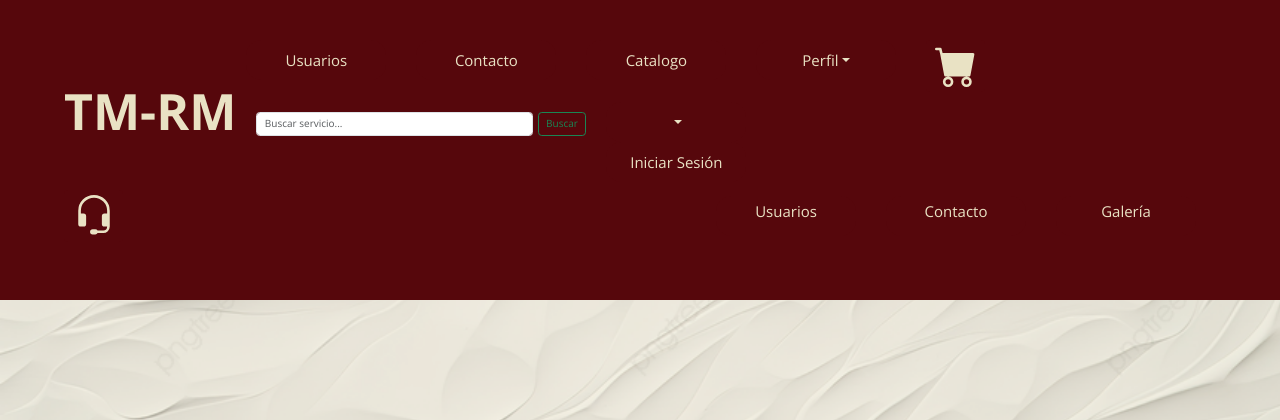
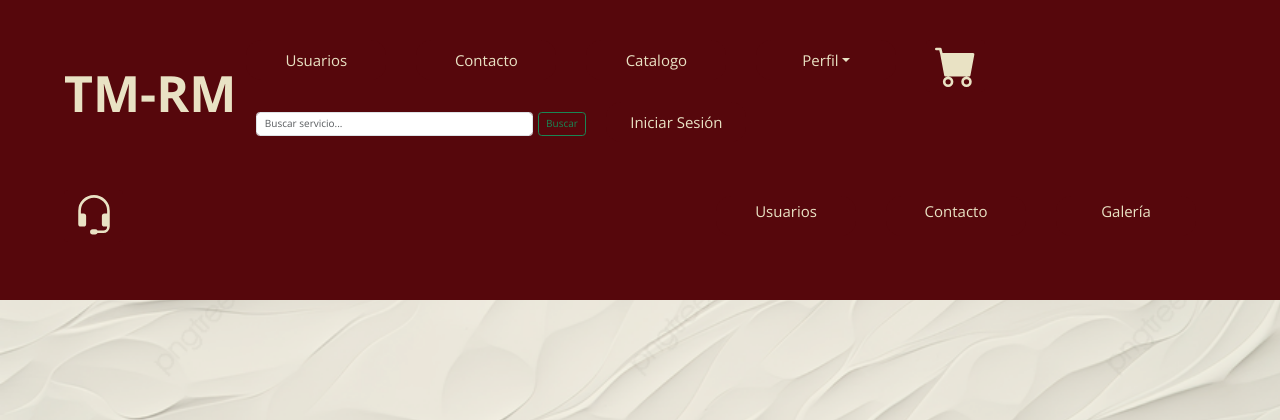
Before and after one commit to danieleurrutiaf/Proyecto, a Django app: page /base in a window 1280 px wide. Shown: the top 420 px of the page. Run offline with Django 5.2, Linux system fonts and the light colour scheme; some libraries are stand-ins or nearby versions.

Commit message:
Add files via upload

```diff
--- a/taller/taller1/templates/taller1/base.html
+++ b/taller/taller1/templates/taller1/base.html
@@ -63,7 +63,7 @@
               </form>
 
               <li class="nav-item dropdown">
-                <a class="nav-link dropdown-toggle navegacion__enlace buttonNav" href="#" id="navbarDropdown" role="button" data-bs-toggle="dropdown" aria-expanded="false">
+                <a class="dropdown-item navegacion__enlace" href="#" id="navbarDropdown" role="button" data-bs-toggle="dropdown" aria-expanded="false">
                     {% if user.is_authenticated %}
                         {{ user.username }}
                     {% else %}
```
Also changed, not shown: taller/db.sqlite3.
